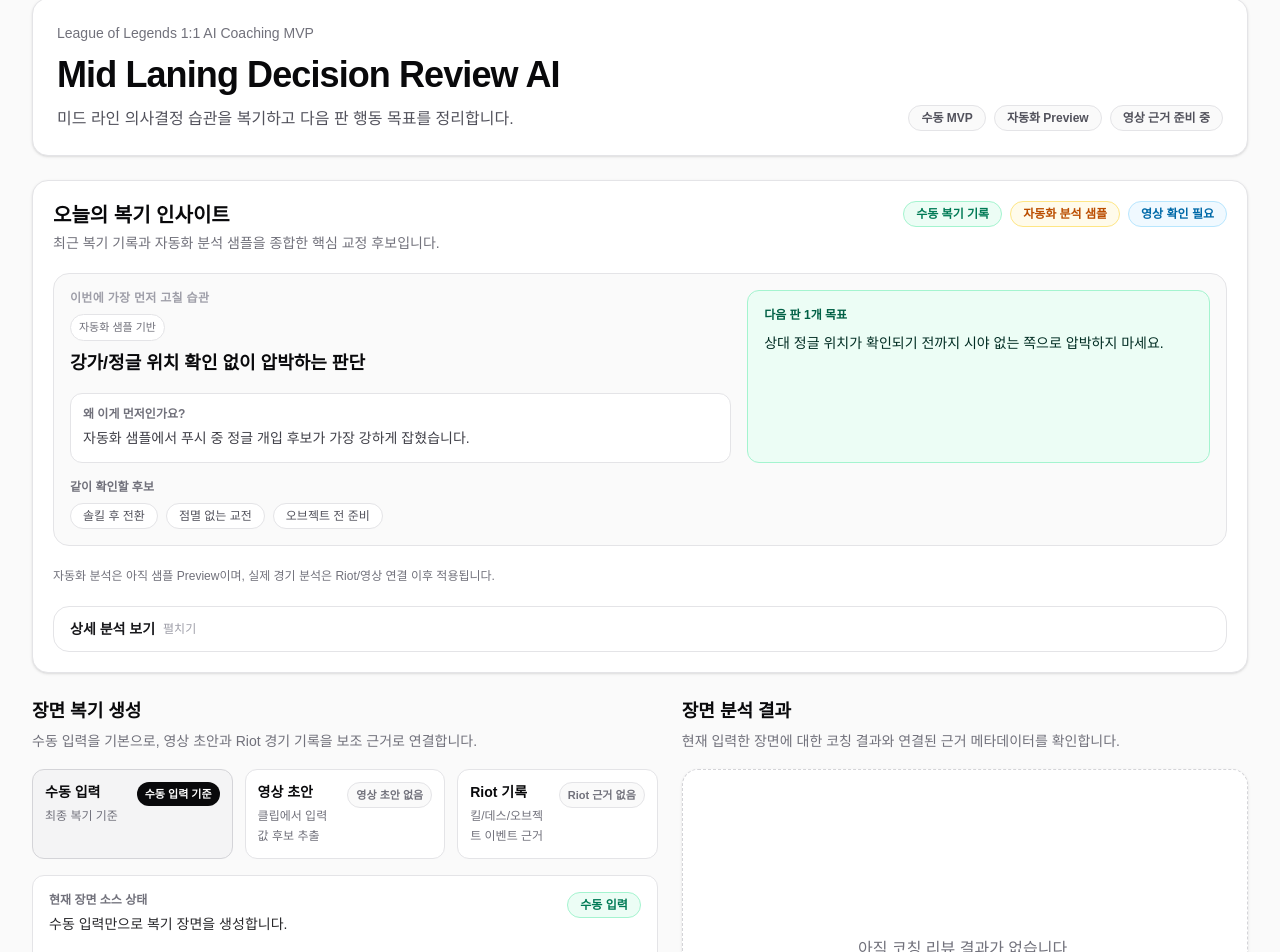
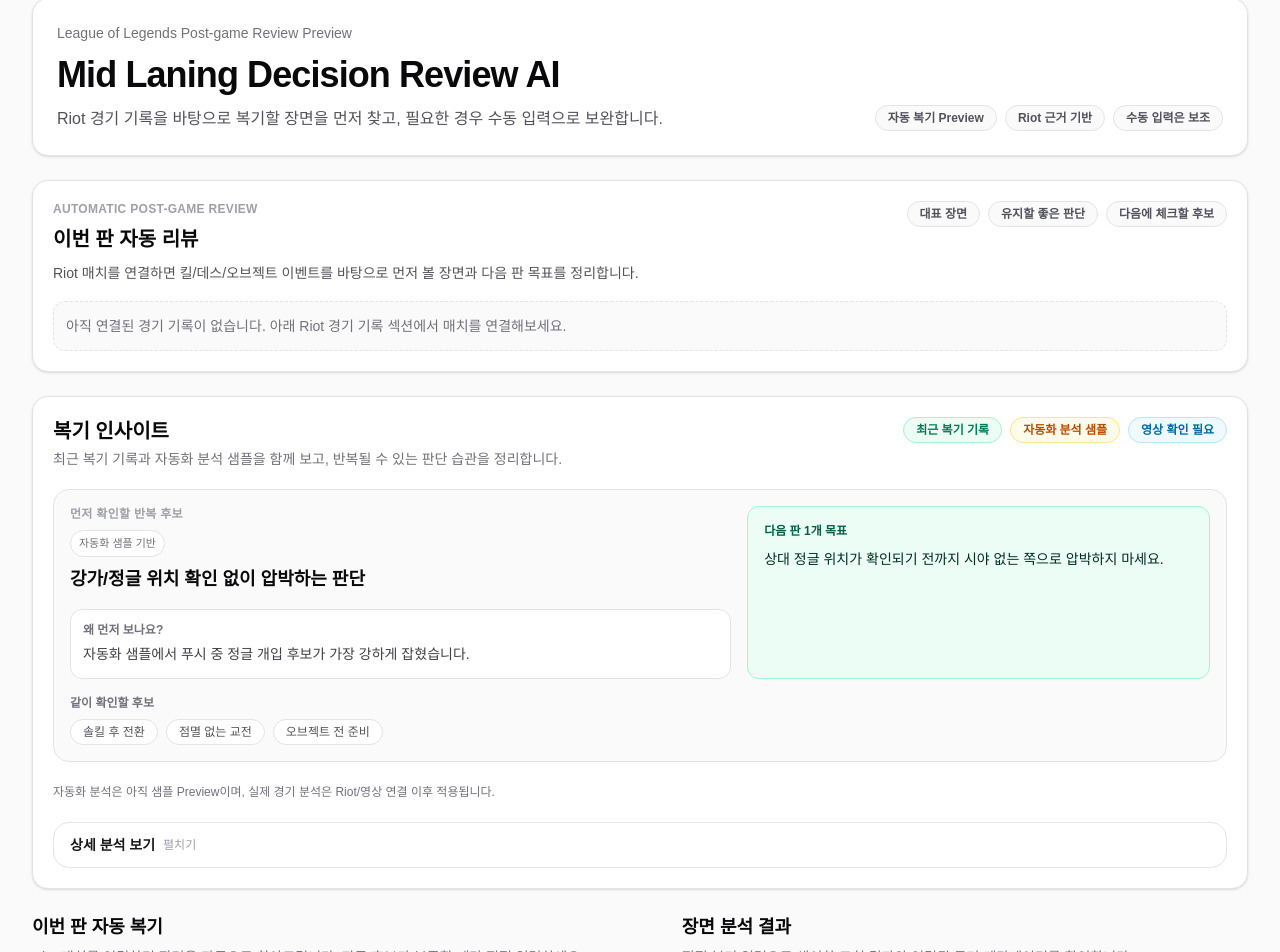
Before and after one commit to a01030704572-bit/mid-laning-death-review-ai, a Next.js app: page / in a window 1280 px wide. Shown: the part 34-986 px from the top of the page. Built offline with nearby package versions, Linux system fonts and the light colour scheme.

Commit message:
Reframe post game review landing flow

```diff
--- a/app/page.tsx
+++ b/app/page.tsx
@@ -77,6 +77,43 @@ function ManualReviewFallbackSection({
       <div className={isOpen ? "border-t border-zinc-200 p-4" : "hidden"}>
         {children}
       </div>
+    </section>
+  );
+}
+
+function AutomaticReviewEmptyState() {
+  const badges = ["대표 장면", "유지할 좋은 판단", "다음에 체크할 후보"];
+
+  return (
+    <section className="rounded-2xl border border-zinc-200 bg-white p-5 shadow-sm">
+      <div className="flex flex-col gap-4 lg:flex-row lg:items-start lg:justify-between">
+        <div className="max-w-3xl">
+          <p className="text-xs font-semibold uppercase tracking-wide text-zinc-400">
+            Automatic Post-game Review
+          </p>
+          <h2 className="mt-2 text-xl font-bold text-zinc-950">
+            이번 판 자동 리뷰
+          </h2>
+          <p className="mt-2 text-sm leading-6 text-zinc-600">
+            Riot 매치를 연결하면 킬/데스/오브젝트 이벤트를 바탕으로 먼저 볼 장면과 다음 판 목표를 정리합니다.
+          </p>
+        </div>
+
+        <div className="flex flex-wrap gap-2">
+          {badges.map((badge) => (
+            <span
+              key={badge}
+              className="rounded-full border border-zinc-200 bg-zinc-50 px-3 py-1 text-xs font-semibold text-zinc-600"
+            >
+              {badge}
+            </span>
+          ))}
+        </div>
+      </div>
+
+      <p className="mt-4 rounded-xl border border-dashed border-zinc-200 bg-zinc-50 p-3 text-sm leading-6 text-zinc-500">
+        아직 연결된 경기 기록이 없습니다. 아래 Riot 경기 기록 섹션에서 매치를 연결해보세요.
+      </p>
     </section>
   );
 }
@@ -232,7 +269,7 @@ export default function Home() {
       <div>
         아직 코칭 리뷰 결과가 없습니다.
         <br />
-        왼쪽 입력 폼을 작성하고 Coaching Review를 생성해보세요.
+        직접 복기 입력을 열어 장면을 작성하거나, Riot 경기 기록을 연결해 자동 후보를 확인해보세요.
       </div>
     </div>
   );
@@ -256,6 +293,17 @@ export default function Home() {
         />
       </div>
     ) : null;
+  const reviewResultPanel = reviewData ? (
+    resultPanel
+  ) : (
+    <div className="flex min-h-96 items-center justify-center rounded-2xl border border-dashed border-zinc-300 bg-white p-6 text-center text-zinc-500 shadow-sm">
+      <div>
+        아직 직접 생성한 Coaching Review 결과가 없습니다.
+        <br />
+        직접 복기 입력을 열어 장면을 작성하거나, Riot 경기 기록을 연결해 자동 후보를 확인해보세요.
+      </div>
+    </div>
+  );
 
   return (
     <CoachingDashboardLayout
@@ -264,6 +312,7 @@ export default function Home() {
           repeatedPatternPreviewResults={repeatedPatternPreviewResults}
         />
       }
+      topSummary={matchAnalysisPanel ?? <AutomaticReviewEmptyState />}
       sceneBuilder={
         <SceneReviewBuilder
           manualForm={
@@ -294,7 +343,6 @@ export default function Home() {
               onMatchReviewRequested={loadMatchReview}
             />
           }
-          matchAnalysisDashboard={matchAnalysisPanel}
           sourceState={{
             hasManualInput: true,
             hasVideoDraft: Boolean(videoDraft),
@@ -307,7 +355,7 @@ export default function Home() {
           videoDraftApplyWarning={videoDraftApplyWarning}
         />
       }
-      result={resultPanel}
+      result={reviewResultPanel}
       appMode={appMode}
     />
   );
--- a/components/CoachingDashboardLayout.tsx
+++ b/components/CoachingDashboardLayout.tsx
@@ -3,6 +3,7 @@ import type { AppMode } from "@/lib/appMode";
 
 type CoachingDashboardLayoutProps = {
   insight: ReactNode;
+  topSummary?: ReactNode;
   sceneBuilder: ReactNode;
   result: ReactNode;
   appMode?: AppMode;
@@ -33,6 +34,7 @@ function SectionTitle({
 
 export default function CoachingDashboardLayout({
   insight,
+  topSummary,
   sceneBuilder,
   result,
   appMode = "user",
@@ -42,7 +44,7 @@ export default function CoachingDashboardLayout({
       <div className="mx-auto max-w-7xl space-y-6">
         <header className="rounded-2xl border border-zinc-200 bg-white p-6 shadow-sm">
           <p className="text-sm font-medium text-zinc-500">
-            League of Legends 1:1 AI Coaching MVP
+            League of Legends Post-game Review Preview
           </p>
 
           <div className="mt-3 flex flex-col gap-4 lg:flex-row lg:items-end lg:justify-between">
@@ -51,19 +53,20 @@ export default function CoachingDashboardLayout({
                 Mid Laning Decision Review AI
               </h1>
               <p className="mt-3 text-sm leading-6 text-zinc-600 sm:text-base">
-                미드 라인 의사결정 습관을 복기하고 다음 판 행동 목표를
-                정리합니다.
+                Riot 경기 기록을 바탕으로 복기할 장면을 먼저 찾고, 필요한 경우 수동 입력으로 보완합니다.
               </p>
             </div>
 
             <div className="flex flex-wrap gap-2">
               {appMode === "debug" && <StatusBadge>Debug mode</StatusBadge>}
-              <StatusBadge>수동 MVP</StatusBadge>
-              <StatusBadge>자동화 Preview</StatusBadge>
-              <StatusBadge>영상 근거 준비 중</StatusBadge>
+              <StatusBadge>자동 복기 Preview</StatusBadge>
+              <StatusBadge>Riot 근거 기반</StatusBadge>
+              <StatusBadge>수동 입력은 보조</StatusBadge>
             </div>
           </div>
         </header>
+
+        {topSummary}
 
         {insight}
 
@@ -73,7 +76,7 @@ export default function CoachingDashboardLayout({
           <div className="space-y-4">
             <SectionTitle
               title="장면 분석 결과"
-              description="현재 입력한 장면에 대한 코칭 결과와 연결된 근거 메타데이터를 확인합니다."
+              description="직접 복기 입력으로 생성한 코칭 결과와 연결된 근거 메타데이터를 확인합니다."
             />
             {result}
           </div>
--- a/components/MatchAnalysisDashboard.tsx
+++ b/components/MatchAnalysisDashboard.tsx
@@ -87,7 +87,7 @@ export default function MatchAnalysisDashboard({
             자동 복기 장면 후보
           </h2>
           <p className="mt-1 text-xs leading-5 text-zinc-500">
-            Riot 타임라인 기반으로 복기 가치가 높은 장면을 정렬했습니다.
+            Riot 타임라인 기반으로 이번 경기에서 먼저 볼 만한 장면을 정렬했습니다.
           </p>
         </div>
         <span className="w-fit rounded-full border border-zinc-200 bg-zinc-50 px-3 py-1 text-xs font-semibold text-zinc-600">
@@ -105,17 +105,17 @@ export default function MatchAnalysisDashboard({
           title="대표 장면"
           description="이번 경기에서 가장 먼저 복기할 핵심 장면입니다."
           scenes={topScenes}
-          emptyText="분석된 장면이 없습니다."
+          emptyText="아직 분석된 대표 장면이 없습니다."
           selectedScene={selectedScene}
           sceneBundlesByRepresentative={sceneBundlesByRepresentative}
           showBundleSummary
           onSelectScene={onSelectScene}
         />
         <SceneSection
-          title="유지할 강점"
+          title="유지할 좋은 판단"
           description="다음 판에도 유지할 만한 좋은 판단 후보입니다."
           scenes={strengthScenes}
-          emptyText="강점 후보로 분리된 장면이 없습니다."
+          emptyText="아직 유지할 좋은 판단 후보가 분리되지 않았습니다."
           selectedScene={selectedScene}
           sceneBundlesByRepresentative={sceneBundlesByRepresentative}
           onSelectScene={onSelectScene}
@@ -124,7 +124,7 @@ export default function MatchAnalysisDashboard({
           title="다음에 체크할 후보"
           description="위험 판단, 놓친 전환, 반복 습관으로 이어질 수 있는 후보입니다."
           scenes={improvementScenes}
-          emptyText="다음에 체크할 후보로 분리된 장면이 없습니다."
+          emptyText="아직 다음에 체크할 후보가 분리되지 않았습니다."
           selectedScene={selectedScene}
           sceneBundlesByRepresentative={sceneBundlesByRepresentative}
           onSelectScene={onSelectScene}
--- a/components/PostGameSummaryCard.tsx
+++ b/components/PostGameSummaryCard.tsx
@@ -11,7 +11,7 @@ type PostGameSummaryCardProps = {
 };
 
 function sceneLabel(scene: RankedReviewScene) {
-  return `${formatReviewSceneTime(scene.gameTimeSec)}의 ${scene.displayNameKo}`;
+  return `${formatReviewSceneTime(scene.gameTimeSec)} · ${scene.displayNameKo}`;
 }
 
 export default function PostGameSummaryCard({
@@ -31,7 +31,7 @@ export default function PostGameSummaryCard({
           <p className="mt-2 text-sm leading-6">
             {primaryScene
               ? `${sceneLabel(primaryScene)} 장면을 가장 먼저 복기해보세요.`
-              : "먼저 복기할 대표 장면이 아직 없습니다."}
+              : "Riot 경기 기록을 불러오면 먼저 볼 장면을 자동으로 정리합니다."}
           </p>
         </div>
 
@@ -45,11 +45,13 @@ export default function PostGameSummaryCard({
 
       <div className="mt-3 grid gap-3 md:grid-cols-2">
         <div className="rounded-xl border border-white/10 bg-white/5 p-3">
-          <p className="text-xs font-semibold text-zinc-300">유지할 강점</p>
+          <p className="text-xs font-semibold text-zinc-300">
+            유지할 좋은 판단
+          </p>
           <p className="mt-2 text-sm leading-6 text-zinc-100">
             {strengthScene
               ? `${sceneLabel(strengthScene)} 판단은 다음 판에도 유지할 만한 장면입니다.`
-              : "아직 자동으로 분리된 강점 후보가 없습니다."}
+              : "아직 자동으로 분리된 좋은 판단 후보가 없습니다."}
           </p>
         </div>
 
--- a/components/ReviewInsightPanel.tsx
+++ b/components/ReviewInsightPanel.tsx
@@ -34,9 +34,9 @@ export default function ReviewInsightPanel({
   });
   const insightSourceLabel =
     insightSummary.source === "combined"
-      ? "수동 기록 + 자동화 샘플"
+      ? "최근 복기 + 자동화 샘플"
       : insightSummary.source === "manual_history"
-        ? "수동 기록 기반"
+        ? "최근 복기 기록 기반"
         : "자동화 샘플 기반";
 
   useEffect(() => {
@@ -53,7 +53,7 @@ export default function ReviewInsightPanel({
   }, []);
 
   function handleResetHistory() {
-    if (!window.confirm("저장된 복기 장면 기록을 초기화할까요?")) return;
+    if (!window.confirm("저장된 복기 기록을 초기화할까요?")) return;
     if (clearReviewSceneHistory()) {
       setHabitAnalysis(analyzeHabitPatterns([]));
       window.dispatchEvent(new Event("review-history-updated"));
@@ -64,15 +64,15 @@ export default function ReviewInsightPanel({
     <section className="space-y-5 rounded-2xl border border-zinc-200 bg-white p-5 shadow-sm">
       <div className="flex flex-col gap-3 lg:flex-row lg:items-start lg:justify-between">
         <div>
-          <h2 className="text-xl font-bold text-zinc-950">오늘의 복기 인사이트</h2>
+          <h2 className="text-xl font-bold text-zinc-950">복기 인사이트</h2>
           <p className="mt-1 text-sm text-zinc-500">
-            최근 복기 기록과 자동화 분석 샘플을 종합한 핵심 교정 후보입니다.
+            최근 복기 기록과 자동화 분석 샘플을 함께 보고, 반복될 수 있는 판단 습관을 정리합니다.
           </p>
         </div>
 
         <div className="flex flex-wrap gap-2">
           <span className="rounded-full border border-emerald-200 bg-emerald-50 px-3 py-1 text-xs font-semibold text-emerald-700">
-            수동 복기 기록
+            최근 복기 기록
           </span>
           <span className="rounded-full border border-amber-200 bg-amber-50 px-3 py-1 text-xs font-semibold text-amber-700">
             자동화 분석 샘플
@@ -87,7 +87,7 @@ export default function ReviewInsightPanel({
         <div className="grid gap-4 lg:grid-cols-[minmax(0,1fr)_minmax(280px,0.7fr)]">
           <div>
             <p className="text-xs font-semibold uppercase tracking-wide text-zinc-400">
-              이번에 가장 먼저 고칠 습관
+              먼저 확인할 반복 후보
             </p>
             <p className="mt-2 inline-flex rounded-full border border-zinc-200 bg-white px-2 py-1 text-[11px] font-medium text-zinc-500">
               {insightSourceLabel}
@@ -98,7 +98,7 @@ export default function ReviewInsightPanel({
 
             <div className="mt-4 rounded-xl border border-zinc-200 bg-white p-3">
               <p className="text-xs font-semibold text-zinc-500">
-                왜 이게 먼저인가요?
+                왜 먼저 보나요?
               </p>
               <p className="mt-1 text-sm leading-6 text-zinc-700">
                 {insightSummary.whyThisFirstKo}
@@ -156,7 +156,7 @@ export default function ReviewInsightPanel({
           <div className="space-y-3">
             <div>
               <h3 className="text-sm font-semibold text-zinc-900">
-                수동 복기 기록 상세
+                최근 복기 기록 상세
               </h3>
               <p className="mt-1 text-sm text-zinc-500">
                 최근 입력한 복기 기록에서 반복되는 판단 습관을 요약합니다.
@@ -174,8 +174,7 @@ export default function ReviewInsightPanel({
                 자동화 패턴 후보 상세
               </h3>
               <p className="mt-1 text-sm text-zinc-500">
-                아래 카드는 경기 이벤트 기록 기반 자동화 엔진의 UI 확인용
-                샘플입니다.
+                아래 카드는 경기 이벤트 기록 기반 자동화 엔진의 UI 확인용 샘플입니다.
               </p>
             </div>
             <RepeatedPatternPreviewCard
--- a/components/SceneReviewBuilder.tsx
+++ b/components/SceneReviewBuilder.tsx
@@ -9,7 +9,6 @@ type SceneReviewBuilderProps = {
   manualForm: ReactNode;
   videoDraftPanel: ReactNode;
   riotEvidencePanel: ReactNode;
-  matchAnalysisDashboard?: ReactNode;
   sourceState: SceneReviewSourceState;
   canApplyVideoDraftPatch?: boolean;
   onApplyVideoDraftPatch?: () => void;
@@ -79,7 +78,7 @@ function EvidenceDetails({
             열기
           </span>
           <span className="hidden rounded-full border border-zinc-200 bg-zinc-50 px-2.5 py-1 text-xs font-medium text-zinc-500 group-open:inline">
-            닫기
+            접기
           </span>
         </div>
       </summary>
@@ -92,7 +91,6 @@ export default function SceneReviewBuilder({
   manualForm,
   videoDraftPanel,
   riotEvidencePanel,
-  matchAnalysisDashboard,
   sourceState,
   canApplyVideoDraftPatch = false,
   onApplyVideoDraftPatch,
@@ -103,29 +101,28 @@ export default function SceneReviewBuilder({
   return (
     <section className="space-y-4">
       <div>
-        <h2 className="text-lg font-bold text-zinc-950">장면 복기 생성</h2>
+        <h2 className="text-lg font-bold text-zinc-950">이번 판 자동 복기</h2>
         <p className="mt-1 text-sm leading-6 text-zinc-500">
-          수동 입력을 기본으로, 영상 초안과 Riot 경기 기록을 보조 근거로
-          연결합니다.
+          Riot 매치를 연결하면 장면을 자동으로 찾아드립니다. 자동 후보가 부족할 때만 직접 입력하세요.
         </p>
       </div>
 
       <div className="grid gap-3 md:grid-cols-3">
         <SourceCard
-          title="수동 입력"
-          description="최종 복기 기준"
-          status={sourceSummary.manualStatusKo}
+          title="Riot 경기 기록"
+          description="킬/데스/오브젝트 이벤트 기반"
+          status={sourceSummary.riotStatusKo}
           primary
         />
         <SourceCard
           title="영상 초안"
-          description="클립에서 입력값 후보 추출"
+          description="클립에서 보조 관찰 추출"
           status={sourceSummary.videoStatusKo}
         />
         <SourceCard
-          title="Riot 기록"
-          description="킬/데스/오브젝트 이벤트 근거"
-          status={sourceSummary.riotStatusKo}
+          title="직접 입력"
+          description="자동 후보가 부족할 때 보완"
+          status={sourceSummary.manualStatusKo}
         />
       </div>
 
@@ -133,7 +130,7 @@ export default function SceneReviewBuilder({
         <div className="flex flex-col gap-3 sm:flex-row sm:items-start sm:justify-between">
           <div>
             <p className="text-xs font-semibold text-zinc-500">
-              현재 장면 소스 상태
+              현재 복기 소스 상태
             </p>
             <p className="mt-1 text-sm leading-6 text-zinc-800">
               {sourceSummary.overallStatusKo}
@@ -153,8 +150,7 @@ export default function SceneReviewBuilder({
           )}
         </div>
         <p className="mt-3 text-xs leading-5 text-zinc-500">
-          영상/Riot 결과는 최종 판단이 아니라 수동 복기 입력을 보조하는
-          근거입니다.
+          영상/Riot 결과는 최종 판단이 아니라 자동 후보와 직접 입력을 보조하는 근거입니다.
         </p>
         {sourceState.hasVideoDraft && !sourceState.isVideoDraftApplied && (
           <div className="mt-3 rounded-xl border border-sky-200 bg-sky-50 p-3">
@@ -166,8 +162,7 @@ export default function SceneReviewBuilder({
             {canApplyVideoDraftPatch ? (
               <div className="flex flex-col gap-3 sm:flex-row sm:items-center sm:justify-between">
                 <p className="text-xs leading-5 text-sky-800">
-                  영상 초안이 준비되었습니다. 적용 후에도 직접 수정할 수
-                  있습니다.
+                  영상 초안이 준비되었습니다. 적용 전에 직접 수정할 수 있습니다.
                 </p>
                 <button
                   type="button"
@@ -186,21 +181,19 @@ export default function SceneReviewBuilder({
         )}
       </div>
 
-      {matchAnalysisDashboard}
-
       {manualForm}
 
       <div className="space-y-3">
         <div>
           <h3 className="text-sm font-bold text-zinc-900">보조 근거 연결</h3>
           <p className="mt-1 text-xs leading-5 text-zinc-500">
-            필요할 때만 열어서 입력값 후보와 경기 이벤트 근거를 확인합니다.
+            필요할 때만 열어 영상 초안과 Riot 경기 기록 근거를 확인합니다.
           </p>
         </div>
 
         <EvidenceDetails
           title="영상으로 입력값 초안 만들기"
-          description="짧은 클립에서 복기 폼에 넣을 후보 입력값을 준비합니다."
+          description="짧은 클립에서 직접 입력에 넣을 후보 값을 준비합니다."
         >
           {videoDraftPanel}
         </EvidenceDetails>
```
